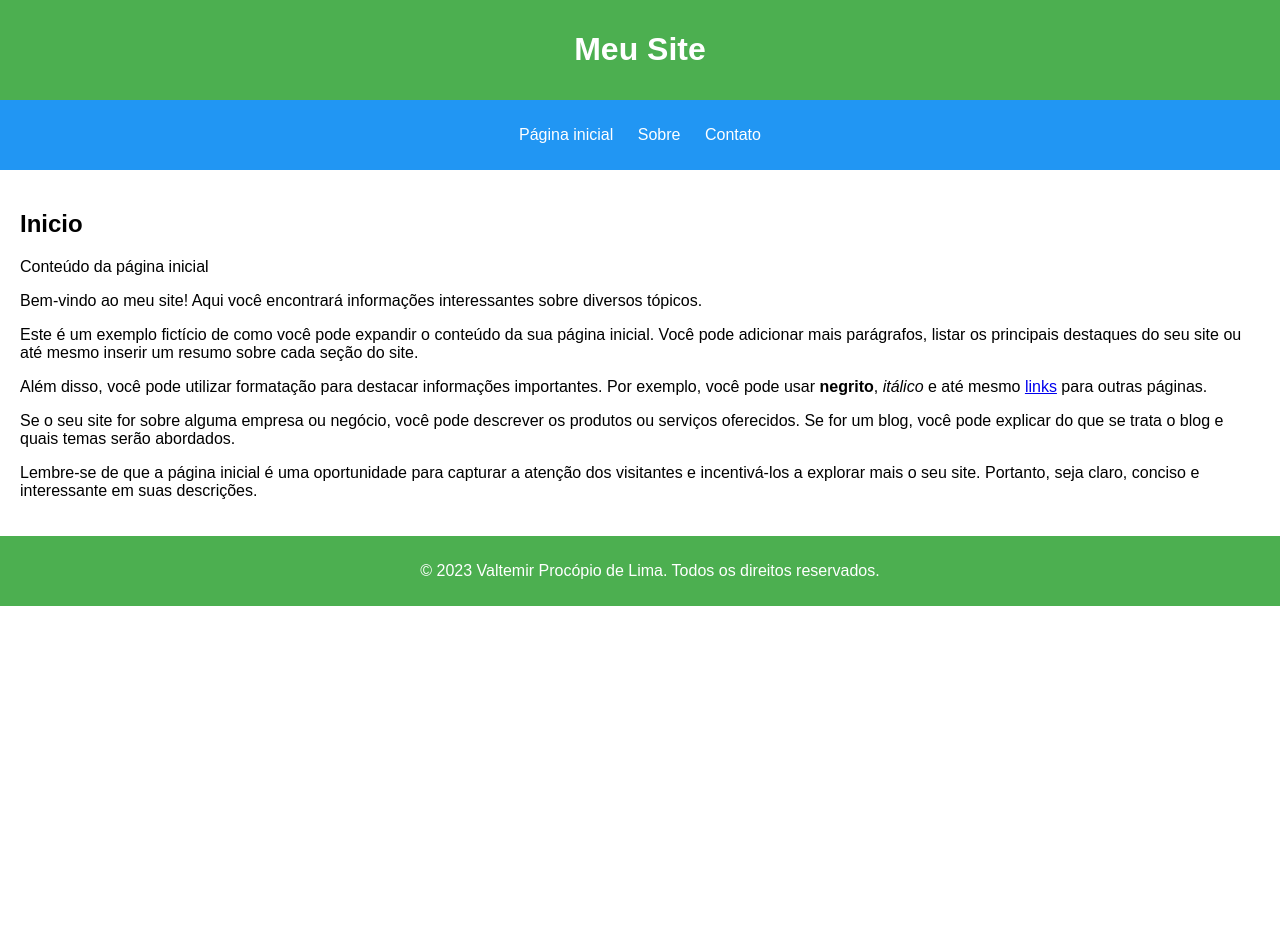
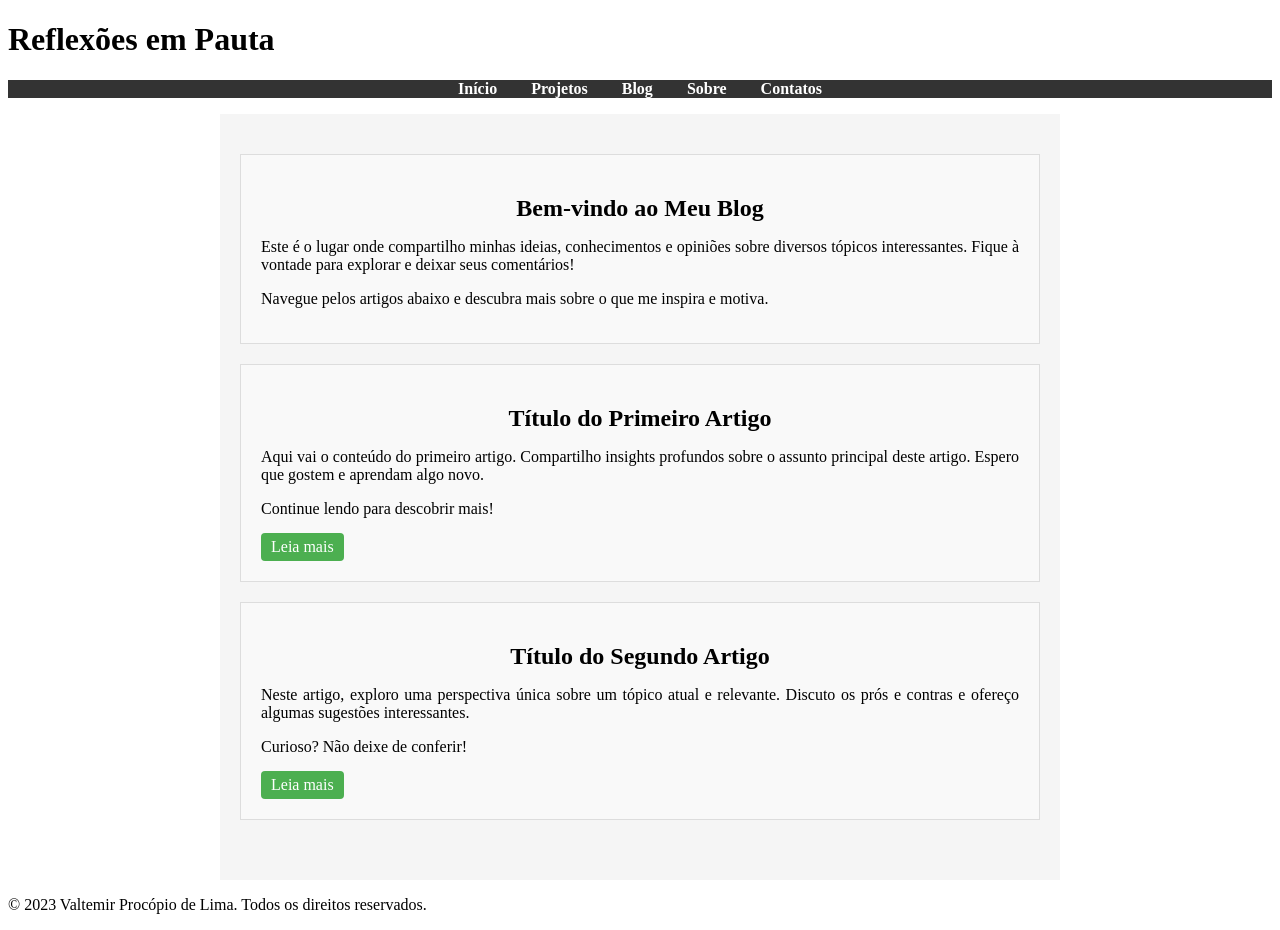
Before and after one commit to valtemirp/meuprojeto_tarde, a Flask app: page / in a window 1280 px wide. Before the commit the page ends 606 px from the top, so only its background shows below. Run offline with Flask 3, Linux system fonts and the light colour scheme.

Commit message:
04/08/2023
Implementei recurso de formatação de um blog

```diff
--- a/app/routes.py
+++ b/app/routes.py
@@ -12,3 +12,7 @@ def contatos():
 @app.route('/sobre')
 def sobre():
     return render_template('sobre.html', titulo = 'Sobre')
+
+@app.route('/projetos')
+def projetos():
+    return render_template('projetos.html', titulo = 'Projetos' )
--- a/app/static/css/estilo.css
+++ b/app/static/css/estilo.css
@@ -1,60 +1,84 @@
-body {
-    margin: 0;
-    padding: 0;
-    font-family: Arial, sans-serif;
+/* Estilos específicos para o blog */
+.main-content {
+  max-width: 800px;
+  margin: 0 auto;
+  padding: 20px;
 }
 
-  header {
-    background-color: #4CAF50; /* Verde */
-    color: #fff;
-    text-align: center;
-    padding: 10px;
+.post {
+  background-color: #f9f9f9;
+  border: 1px solid #ddd;
+  padding: 20px;
+  margin-bottom: 20px;
 }
 
-  nav {
-    background-color: #2196F3; /* Azul */
-    color: #fff;
-    text-align: center;
-    padding: 10px;
+.post h2 {
+  font-size: 24px;
+  margin-bottom: 10px;
 }
 
-  /* Corrigindo a cor do texto do menu */
-  nav ul {
+.post p {
+  font-size: 16px;
+  margin-bottom: 15px;
+}
+
+.read-more {
+  display: inline-block;
+  background-color: #4CAF50;
+  color: #fff;
+  padding: 5px 10px;
+  text-decoration: none;
+  border-radius: 4px;
+}
+
+.read-more:hover {
+  background-color: #45a049;
+}
+
+/* Estilos para o menu */
+.menu {
+  background-color: #333; /* Cor de fundo do menu */
+  text-align: center;
+}
+
+.menu ul {
   list-style: none;
   padding: 0;
 }
 
-  nav li {
+.menu li {
   display: inline;
-    margin: 0 10px;
+  margin: 0 15px;
 }
 
-  nav li a {
-    color: #fff; /* Texto branco */
+.menu a {
+  color: #fff; /* Cor do texto do link */
   text-decoration: none;
+  font-weight: bold;
+  transition: color 0.3s ease-in-out;
 }
 
-  nav li a:hover {
-    text-decoration: underline;
+.menu a:hover {
+  color: #4CAF50; /* Cor do texto do link ao passar o mouse */
 }
 
-  section {
-    padding: 20px;
+/* Adições aos estilos específicos para a página "Sobre" */
+.post h2 {
+  text-align: center; /* Centralizar o título */
 }
 
-  footer {
-    background-color: #4CAF50; /* Verde */
-    color: #fff;
-    text-align: center;
-    padding: 10px;
-    position: relative;
-    bottom: 0;
-    width: 100%;
+.post p {
+  text-align: justify; /* Justificar o texto */
 }
 
-  /* Novo estilo para as imagens */
-  img {
-    max-width: 100%;
-    height: auto;
-    margin: 10px 0;
+/* Estilos específicos para a seção "Sobre" */
+.main-content {
+  background-color: #f5f5f5; /* Cor de fundo para a seção de conteúdo */
+  padding: 40px 20px;
 }
+.conteudodocontatos{
+  background-color: #f5f5f5; /* Cor de fundo para a seção de conteúdo */
+  padding: 40px 20px;
+  color:#45a049;
+
+}
--- a/app/templates/base.html
+++ b/app/templates/base.html
@@ -10,17 +10,19 @@
 
 <body>
   <header>
-    <h1>Meu Site</h1>
+    <h1>Reflexões em Pauta</h1>
   </header>
 
-  <nav>
-    <!-- Coloque aqui o código do seu menu -->
+  <nav class="menu">
     <ul>
-      <li><a href="/">Página inicial</a></li>
+      <li><a href="/">Início</a></li>
+      <li><a href="/projetos">Projetos</a></li>
+      <li><a href="/blog">Blog</a></li>
       <li><a href="/sobre">Sobre</a></li>
-      <li><a href="/contatos">Contato</a></li>
+      <li><a href="/contatos">Contatos</a></li>
     </ul>
   </nav>
+
 
   {% block conteudo %}
 
--- a/app/templates/contatos.html
+++ b/app/templates/contatos.html
@@ -3,6 +3,6 @@
 {% block conteudo %}
 <section>
     <h2>Contatos</h2>
-    <p>Conteúdo de contatos</p>
+    <p class="conteudodocontatos">Conteúdo de contatos</p>
   </section>
 {% endblock %}
--- a/app/templates/index.html
+++ b/app/templates/index.html
@@ -1,13 +1,25 @@
 {% extends 'base.html' %}
 
 {% block conteudo %}
-<section>
-  <h2>Inicio</h2>
-  <p>Conteúdo da página inicial</p>
-  <p>Bem-vindo ao meu site! Aqui você encontrará informações interessantes sobre diversos tópicos.</p>
-  <p>Este é um exemplo fictício de como você pode expandir o conteúdo da sua página inicial. Você pode adicionar mais parágrafos, listar os principais destaques do seu site ou até mesmo inserir um resumo sobre cada seção do site.</p>
-  <p>Além disso, você pode utilizar formatação para destacar informações importantes. Por exemplo, você pode usar <strong>negrito</strong>, <em>itálico</em> e até mesmo <a href="/sobre">links</a> para outras páginas.</p>
-  <p>Se o seu site for sobre alguma empresa ou negócio, você pode descrever os produtos ou serviços oferecidos. Se for um blog, você pode explicar do que se trata o blog e quais temas serão abordados.</p>
-  <p>Lembre-se de que a página inicial é uma oportunidade para capturar a atenção dos visitantes e incentivá-los a explorar mais o seu site. Portanto, seja claro, conciso e interessante em suas descrições.</p>
+<section class="main-content">
+  <article class="post">
+    <h2>Bem-vindo ao Meu Blog</h2>
+    <p>Este é o lugar onde compartilho minhas ideias, conhecimentos e opiniões sobre diversos tópicos interessantes. Fique à vontade para explorar e deixar seus comentários!</p>
+    <p>Navegue pelos artigos abaixo e descubra mais sobre o que me inspira e motiva.</p>
+  </article>
+
+  <article class="post">
+    <h2>Título do Primeiro Artigo</h2>
+    <p>Aqui vai o conteúdo do primeiro artigo. Compartilho insights profundos sobre o assunto principal deste artigo. Espero que gostem e aprendam algo novo.</p>
+    <p>Continue lendo para descobrir mais!</p>
+    <a href="#" class="read-more">Leia mais</a>
+  </article>
+
+  <article class="post">
+    <h2>Título do Segundo Artigo</h2>
+    <p>Neste artigo, exploro uma perspectiva única sobre um tópico atual e relevante. Discuto os prós e contras e ofereço algumas sugestões interessantes.</p>
+    <p>Curioso? Não deixe de conferir!</p>
+    <a href="#" class="read-more">Leia mais</a>
+  </article>
 </section>
 {% endblock %}
```
Also changed, not shown: app/templates/projetos.html (added, +25 -0 lines), app/templates/sobre.html (+8 -4 lines), app/__init__.py (line endings or trailing spaces). Lines whose indentation alone changed are shown as unchanged.
